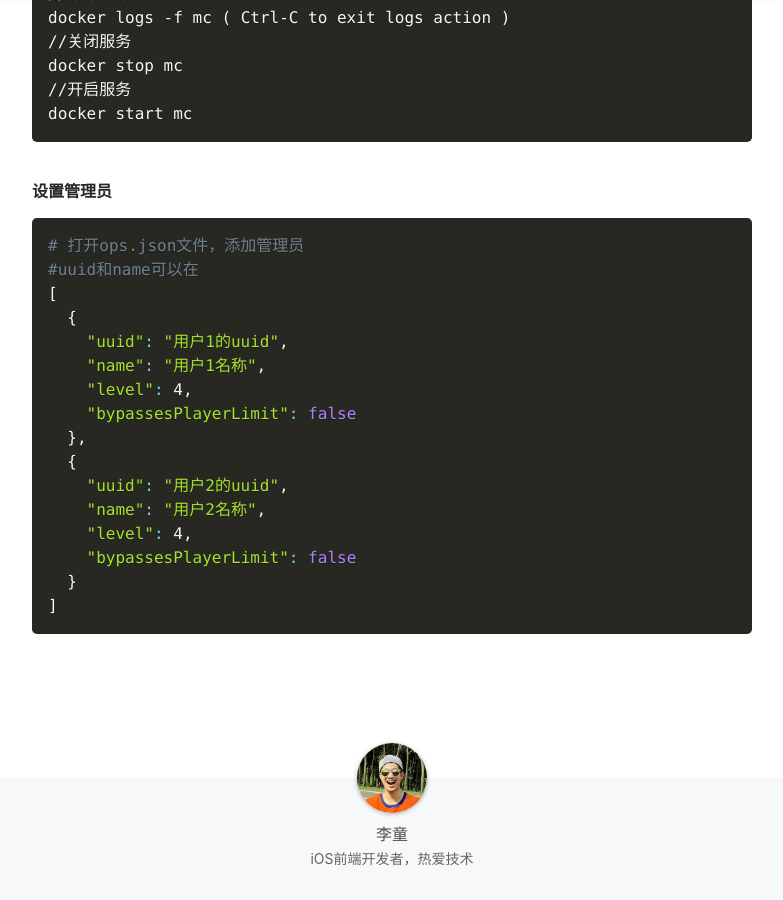
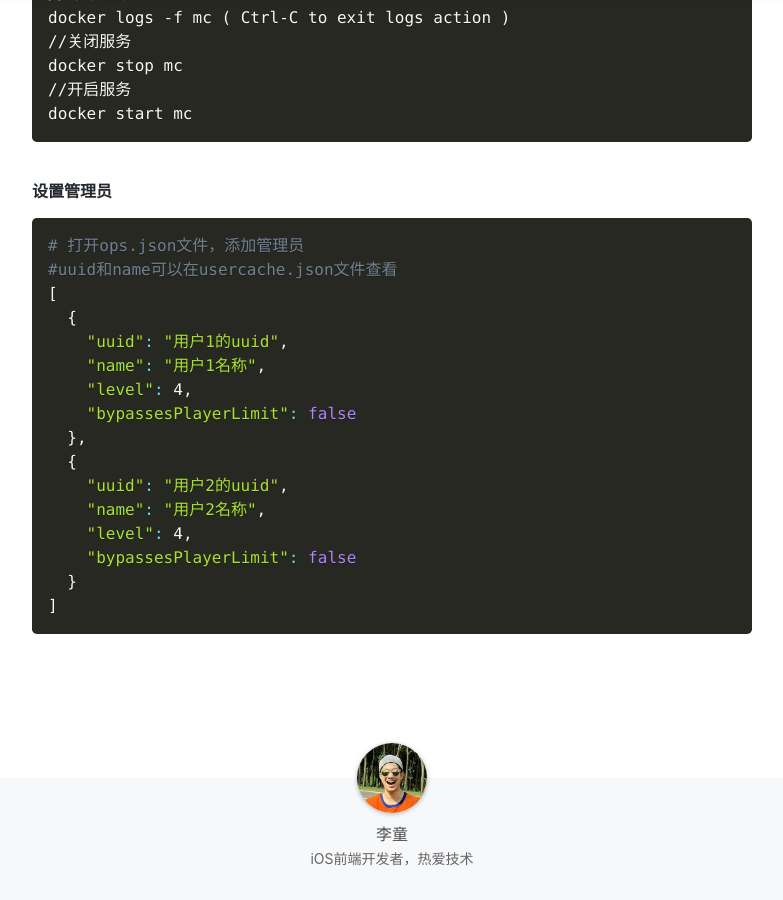
Before and after one commit to litong1993/litong1993.github.com, a Jekyll site: the page built from _posts/游戏/2019-11-24-我的世界.md, in a window 1280 px wide and 900 px high, scrolled down 2243 px. Shown: the whole window, without its empty margins (248-1031 px from the left). Built offline with Jekyll 4.4.1, drawn with Linux system fonts in a browser that asks for light colours; nearby versions of some CDN libraries; a style sheet for code colours, icons or effects is not loaded.

Commit message:
Update 2019-11-24-我的世界.md

````diff
--- a/_posts/游戏/2019-11-24-我的世界.md
+++ b/_posts/游戏/2019-11-24-我的世界.md
@@ -94,7 +94,7 @@ docker start mc
 
 ```bash
 # 打开ops.json文件，添加管理员
-#uuid和name可以在
+#uuid和name可以在usercache.json文件查看
 [
   {
     "uuid": "用户1的uuid",
````
